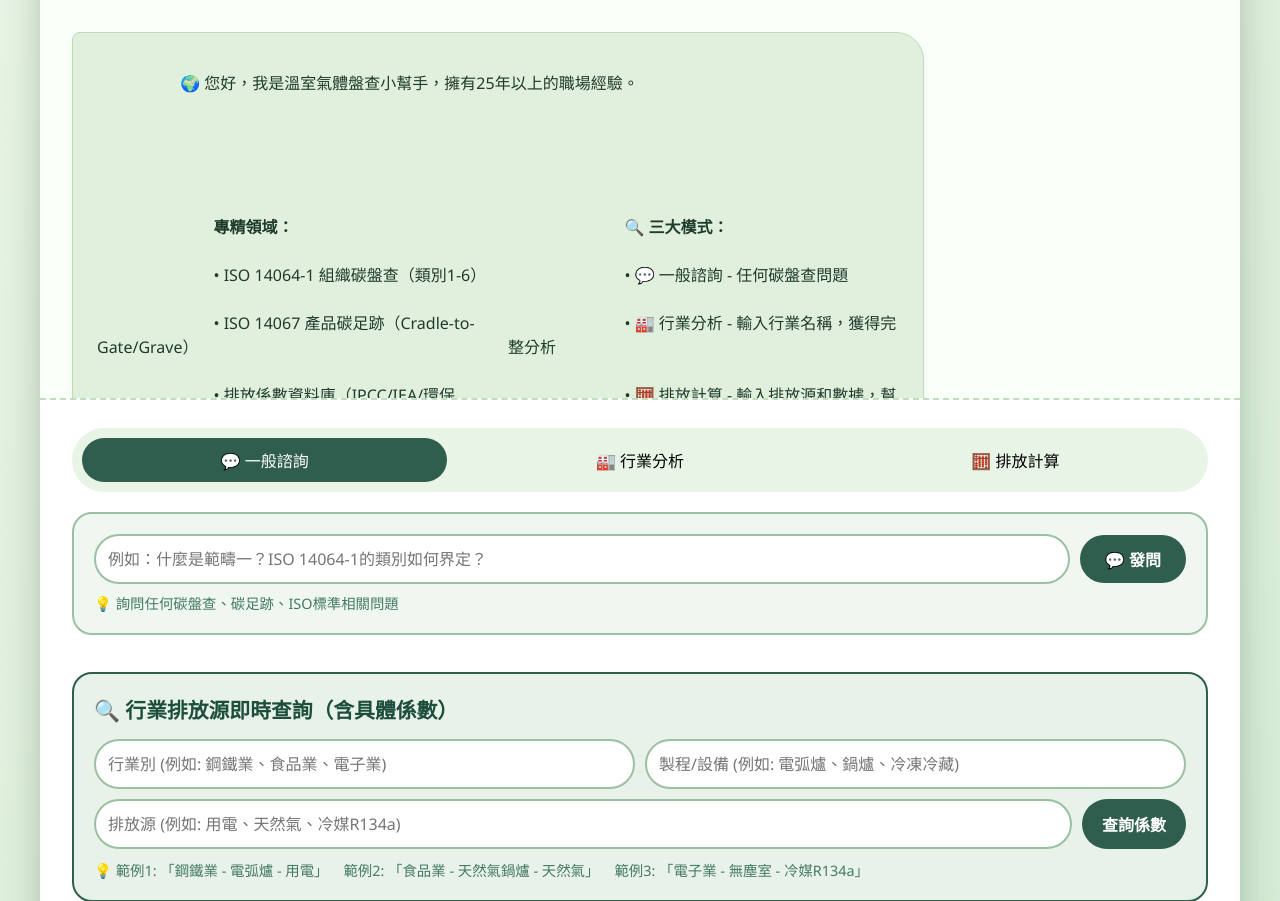
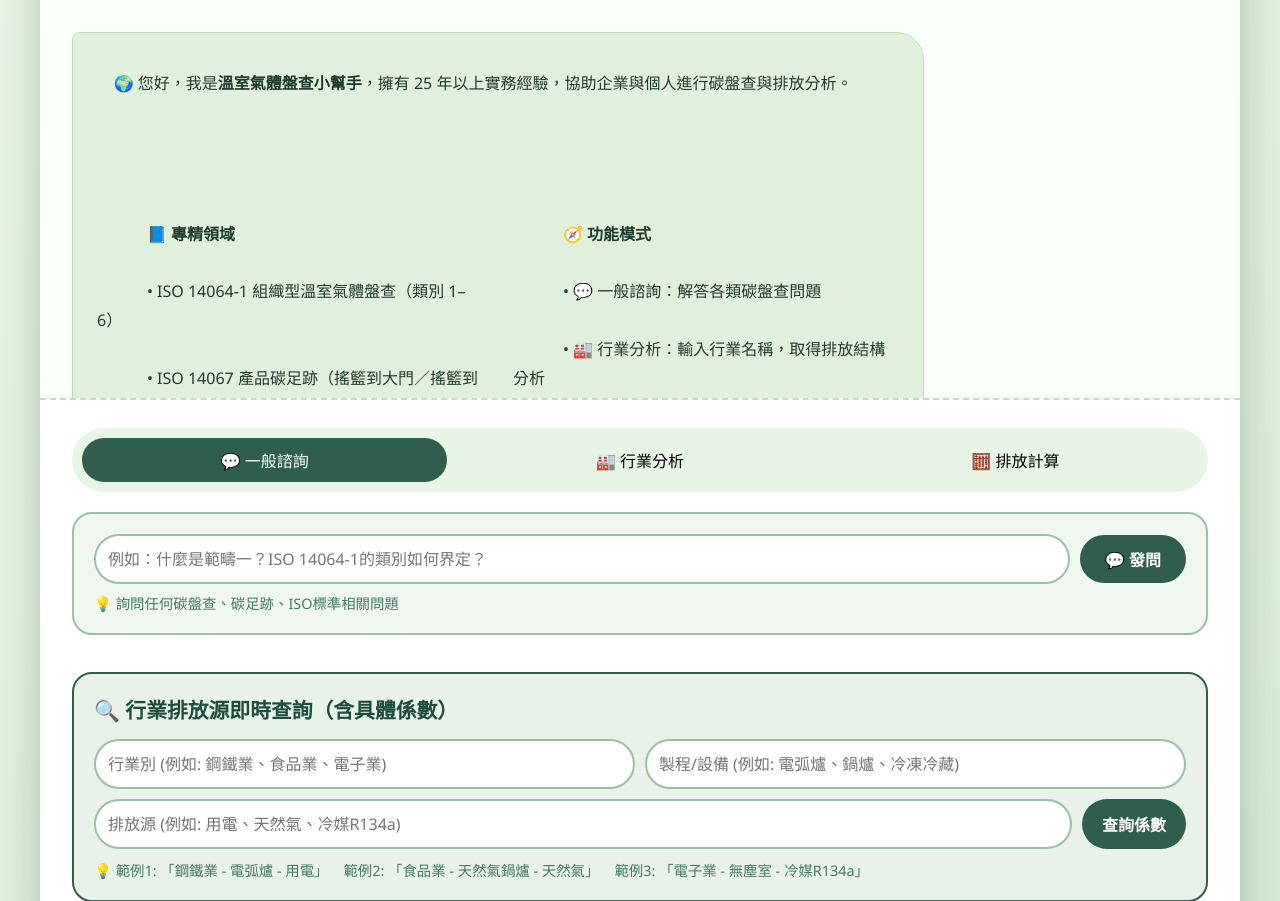
Before and after one commit to fang999888/carbon, a Flask app: page / in a window 1280 px wide. Shown: the part 115-1016 px from the top of the page. Run offline with Flask 3, Linux system fonts and the light colour scheme.

Commit message:
Update index.html

```diff
--- a/templates/index.html
+++ b/templates/index.html
@@ -449,26 +449,36 @@
     <div class="chat-area">
         <div class="conversation" id="conversation">
             <div class="message bot">
-                <div class="bubble">
-                    🌍 您好，我是溫室氣體盤查小幫手，擁有25年以上的職場經驗。<br><br>
-                   <!-- 將原本垂直排列的內容改為左右兩欄 flex 佈局 -->
-                    <div style="display: flex; gap: 20px; flex-wrap: wrap;">
-                        <div style="flex: 1;">
-                            <strong>專精領域：</strong><br>
-                            • ISO 14064-1 組織碳盤查（類別1-6）<br>
-                            • ISO 14067 產品碳足跡（Cradle-to-Gate/Grave）<br>
-                            • 排放係數資料庫（IPCC/IEA/環保署/Ecoinvent）<br>
-                            • 綠建築植生牆與節能診斷
-                        </div>
-                        <div style="flex: 1;">
-                            <strong>🔍 三大模式：</strong><br>
-                            • 💬 一般諮詢 - 任何碳盤查問題<br>
-                            • 🏭 行業分析 - 輸入行業名稱，獲得完整分析<br>
-                            • 🧮 排放計算 - 輸入排放源和數據，幫您算碳排<br>
-                            • 🔍 行業排放查詢 - 輸入行業+製程+排放源，查具體係數
-                        </div>
-                    </div>
-                </div>
+               <div class="bubble">
+    🌍 您好，我是<strong>溫室氣體盤查小幫手</strong>，擁有 25 年以上實務經驗，協助企業與個人進行碳盤查與排放分析。<br><br>
+
+    <div style="display: flex; gap: 30px; flex-wrap: wrap; line-height: 1.8;">
+
+        <!-- 左欄 -->
+        <div style="flex: 1; min-width: 260px;">
+            <strong>📘 專精領域</strong><br>
+            • ISO 14064-1 組織型溫室氣體盤查（類別 1–6）<br>
+            • ISO 14067 產品碳足跡（搖籃到大門／搖籃到墳墓）<br>
+            • 排放係數資料庫應用（IPCC／IEA／環保署／Ecoinvent）<br>
+            • 綠建築植生牆與節能減碳診斷
+        </div>
+
+        <!-- 右欄 -->
+        <div style="flex: 1; min-width: 260px;">
+            <strong>🧭 功能模式</strong><br>
+            • 💬 一般諮詢：解答各類碳盤查問題<br>
+            • 🏭 行業分析：輸入行業名稱，取得排放結構分析<br>
+            • 🧮 排放計算：輸入數據，快速計算碳排放量<br>
+            • 🔍 排放係數查詢：依行業與製程查詢具體係數
+        </div>
+
+    </div>
+
+    <br>
+    請直接輸入您的問題或數據，我將協助您完成盤查與分析。
+</div>
+
+
                 <div class="timestamp">小幫手 現在</div>
             </div>
         </div>
```
